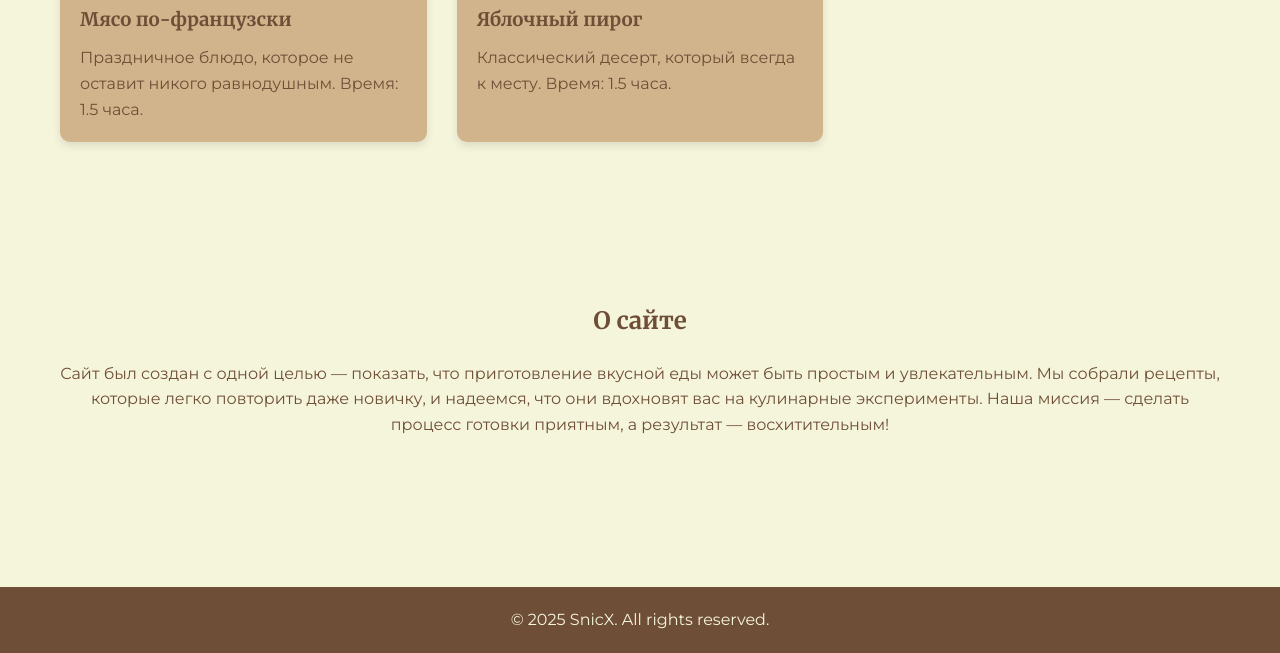
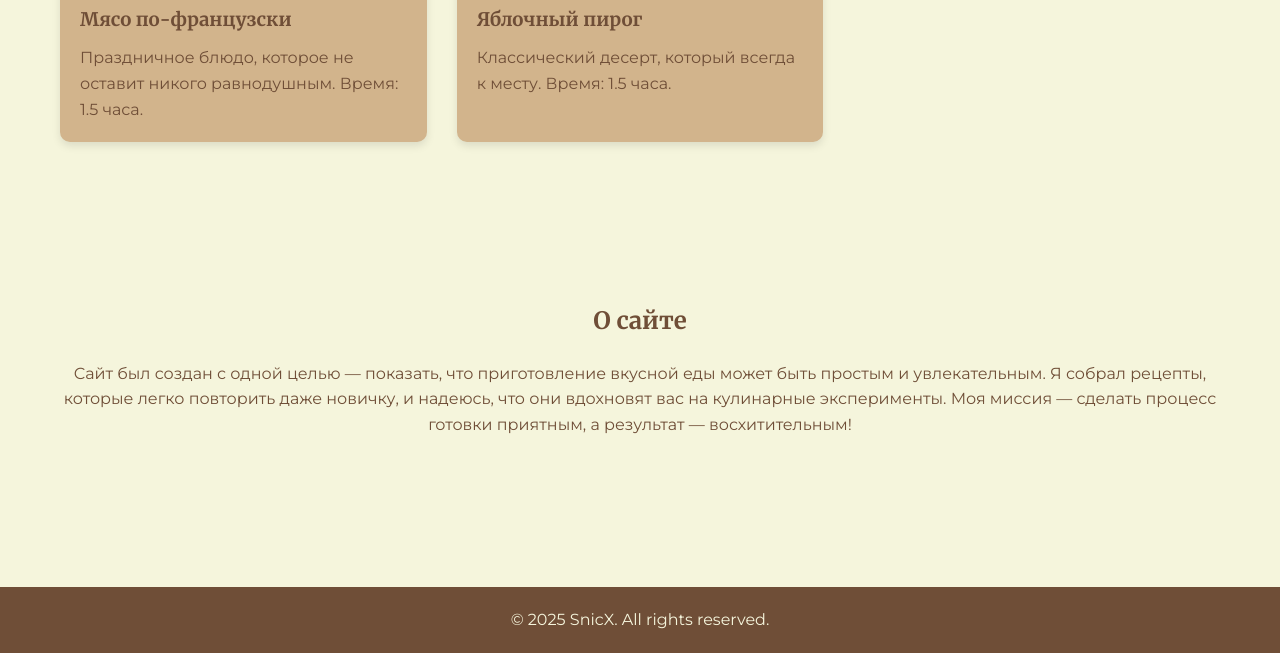
Before and after one commit to SnicX/Recipes, a plain HTML site: page index.html in a window 1280 px wide. Shown: the part 2265-2918 px from the top of the page. Drawn offline with Linux system fonts and the light colour scheme.

Commit message:
index.html

```diff
--- a/index.html
+++ b/index.html
@@ -361,9 +361,8 @@
 
         <section id="about">
             <h2>О сайте</h2>
-            <p style="text-align: center;">Сайт был создан с одной целью — показать, что приготовление вкусной еды может быть простым и увлекательным. Мы собрали рецепты, которые легко повторить даже новичку, и надеемся, что они вдохновят вас на кулинарные эксперименты. Наша миссия — сделать процесс готовки приятным, а результат — восхитительным!</p>
+            <p style="text-align: center;">Сайт был создан с одной целью — показать, что приготовление вкусной еды может быть простым и увлекательным. Я собрал рецепты, которые легко повторить даже новичку, и надеюсь, что они вдохновят вас на кулинарные эксперименты. Моя миссия — сделать процесс готовки приятным, а результат — восхитительным!</p>
         </section>
-
     </main>
 
     <footer>
@@ -608,4 +607,5 @@
         });
     </script>
 </body>
+
 </html>
```
